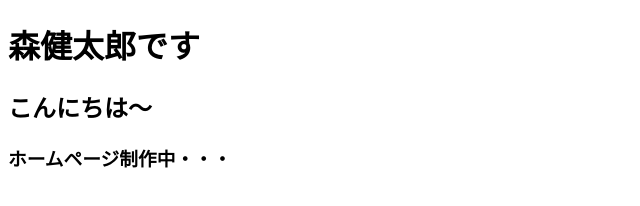
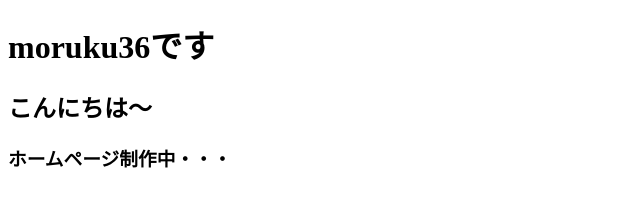
Before and after one commit to moruku36/ken.github.io, a plain HTML site: page index.html in a window 1280 px wide. Shown: the whole page, without its empty margins (0-640 px from the left). Drawn offline with Linux system fonts and the light colour scheme.

Commit message:
index.html

```diff
--- a/index.html
+++ b/index.html
@@ -4,7 +4,7 @@
    <title>Ken's home</title>
  </head>
  <body>
-   <h1>森健太郎です</h1>
+   <h1>moruku36です</h1>
    <h2>こんにちは〜</h2>
    <h3>ホームページ制作中・・・</h3>
  </body>
```
